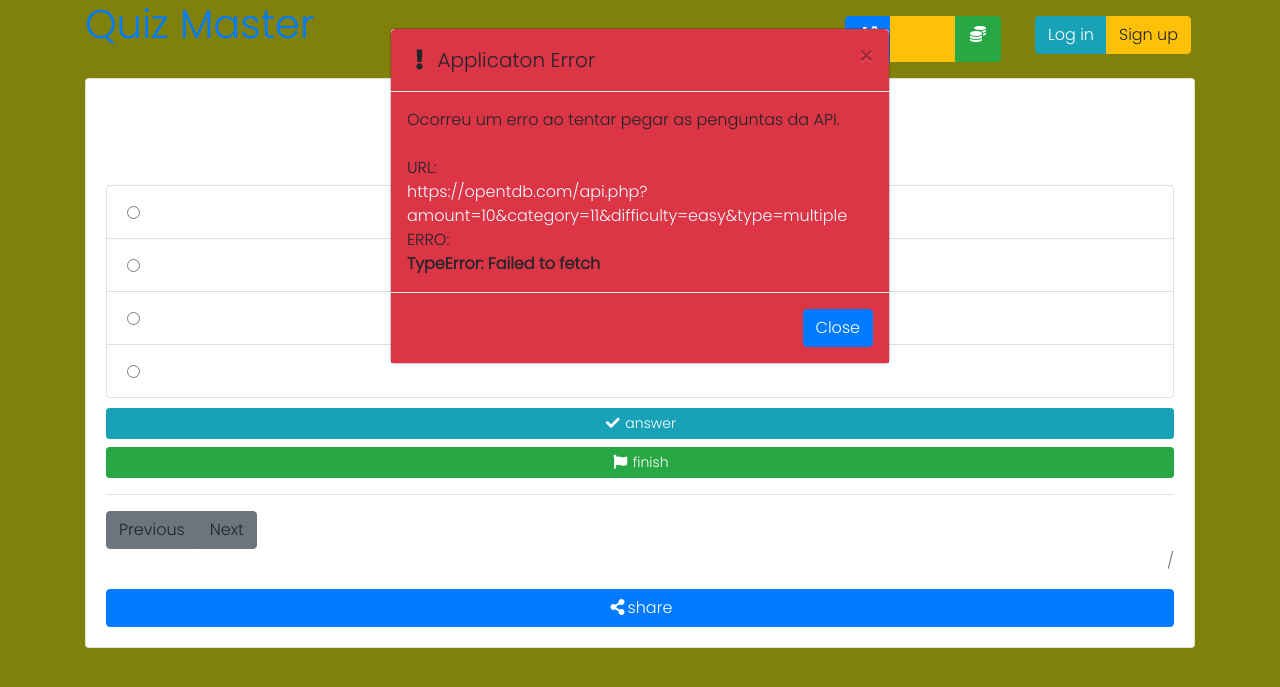
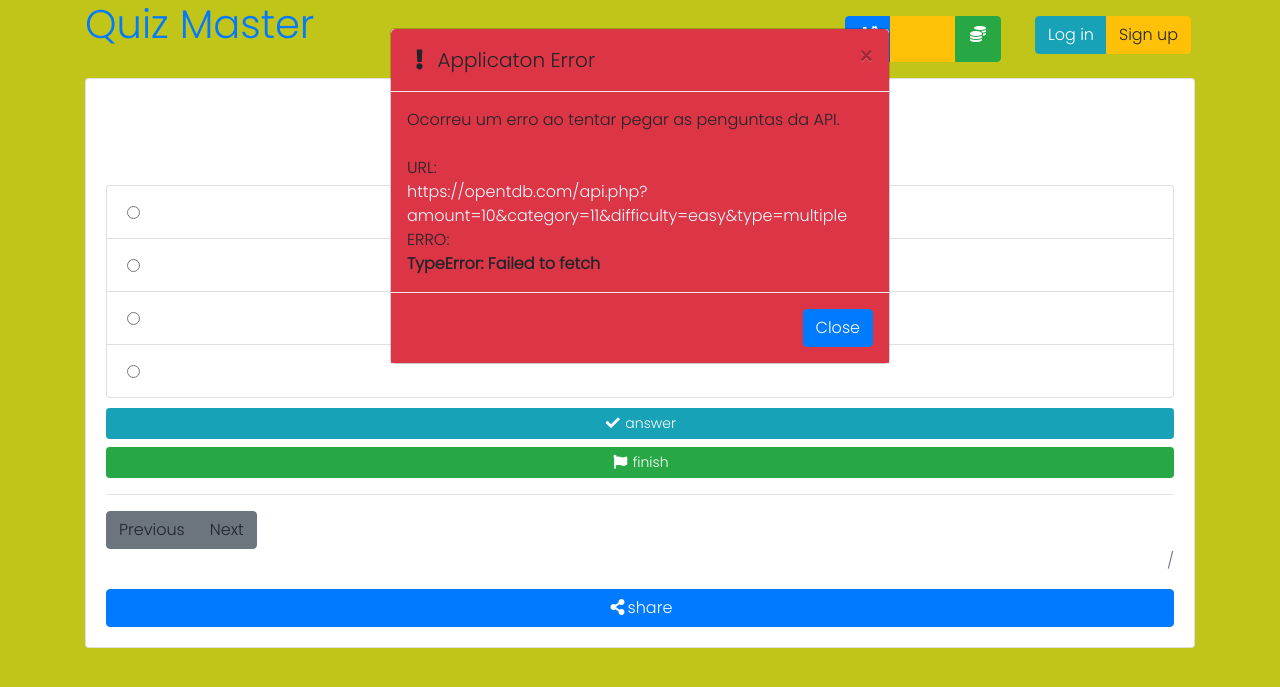
Before and after one commit to gelwg1/Quiz_Web, a PHP site: page / in a window 1280 px wide. Shown: the top 687 px of the page. Run offline with PHP 8.4, Linux system fonts and the light colour scheme; some libraries are stand-ins or nearby versions.

Commit message:
edit color

```diff
--- a/assets/style.css
+++ b/assets/style.css
@@ -1,7 +1,7 @@
 body{
 
     font-family: 'Poppins', sans-serif;
-    background-color: rgb(127, 129, 12);
+    background-color: rgb(194, 197, 25);
 
 }
 
```
